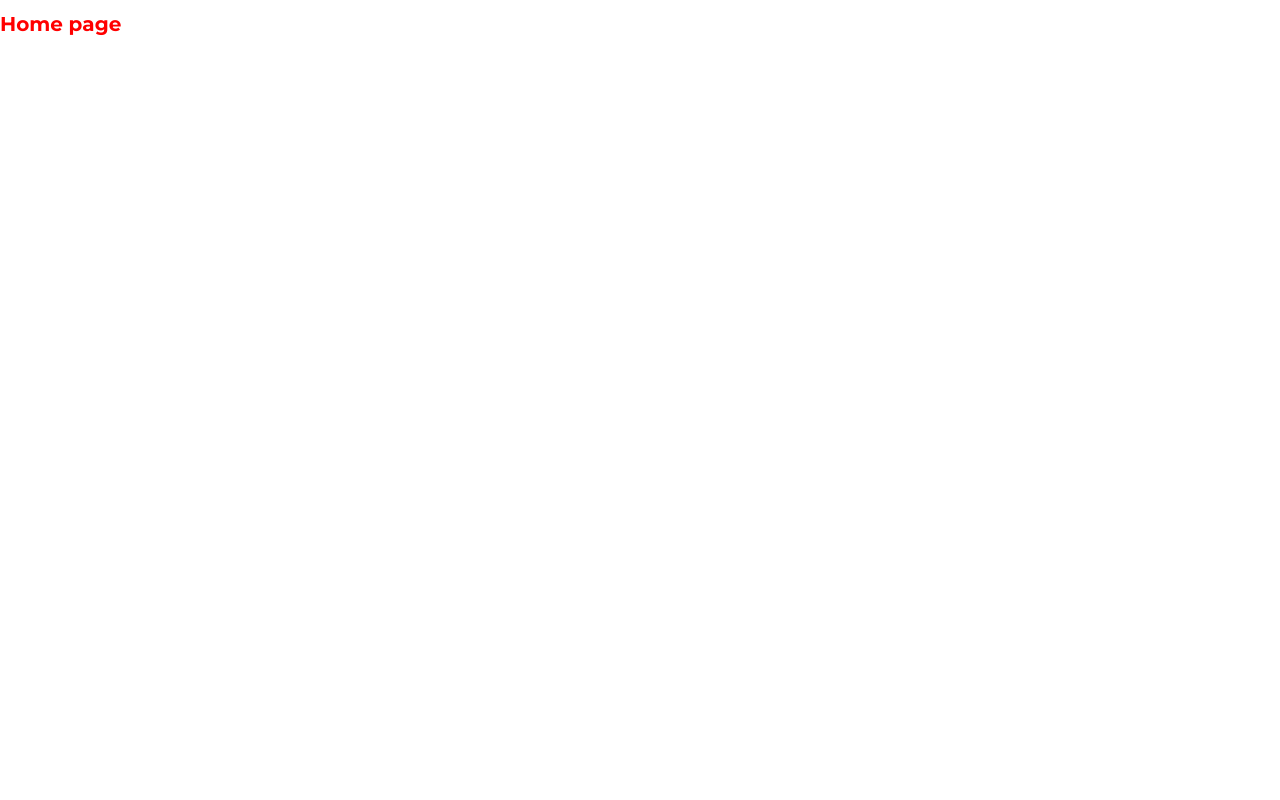
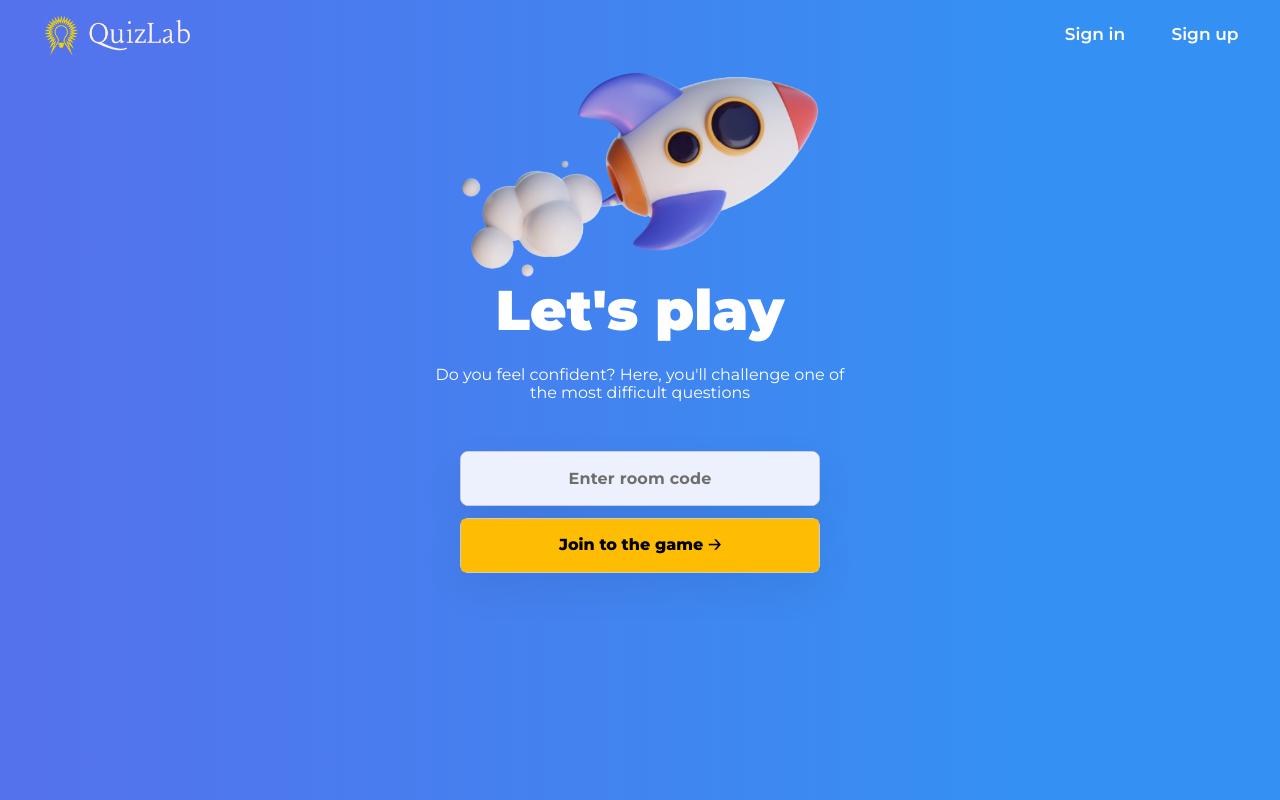
Before and after one commit to Withyou11/kahoot, a React (Create React App) app: page / in a window 1280 px wide. Built offline with nearby package versions, Linux system fonts and the light colour scheme.

Commit message:
homepage screen

```diff
--- a/src/pages/Home/Home.js
+++ b/src/pages/Home/Home.js
@@ -1,9 +1,37 @@
 import classNames from 'classnames/bind';
 import styles from './Home.module.scss';
+import HomepageHeader from './HomepageHeader/HomepageHeader';
+
+import homepage_pic from '~/assets/img/homepage_pic.png';
 
 const cx = classNames.bind(styles);
-function Home() {
-    return <h1 className={cx('heading')}>Home page</h1>;
+function Homepage() {
+    return (
+        <div className={cx('wrapper')}>
+            <HomepageHeader />
+            <div className={cx('content')}>
+                <div className={cx('img-and-slogan')}>
+                    <img src={homepage_pic} alt="Homepage picture" className={cx('homepage_pic')} />
+                    <div className={cx('homepage_slogan')}>Let's play</div>
+                    <div className={cx('homepage_text')}>
+                        Do you feel confident? Here, you'll challenge one of the most difficult questions
+                    </div>
+                </div>
+                <div className={cx('joining-room')}>
+                    <div className={cx('custom-input__wrapper')}>
+                        <input
+                            type="text"
+                            placeholder="Enter room code"
+                            className={cx('custom-input')}
+                        />
+                    </div>
+                    <div className={cx('custom-input__wrapper')}>
+                        <button className={cx('custom-input__button')}>Join to the game 🡢</button>
+                    </div>
+                </div>
+            </div>
+        </div>
+    );
 }
 
-export default Home;
+export default Homepage;
--- a/src/pages/Home/Home.module.scss
+++ b/src/pages/Home/Home.module.scss
@@ -1,9 +1,111 @@
-.heading {
-  color: red;
-  font-size: 2rem; //20px
+.wrapper {
+    width: 100%;
+
+    // background
+    background: #5571ec;
+    background: linear-gradient(0deg, #5571ec 0%, #3590f3 80%);
+    background: -webkit-linear-gradient(0deg, #5571ec 0%, #3590f3 80%);
+    background: -moz-linear-gradient(0deg, #5571ec 0%, #3590f3 80%);
 }
 
 .content {
-  padding: 10px;
-  background: lightblue;
+    width: 100%;
+    height: calc(100vh - 70px);
+    padding: 0 40px;
+
+    display: flex;
+    align-items: center;
+    // justify-items: flex-end;
+    flex-direction: column;
 }
+
+.img-and-slogan {
+    width: 100%;
+    display: flex;
+    flex-direction: column;
+    flex-wrap: wrap;
+    align-items: center;
+}
+
+.homepage_pic {
+    width: 30%;
+    object-fit: contain;
+}
+
+.homepage_slogan {
+    width: 100%;
+    color: white;
+    font-size: 350%;
+    font-weight: 900;
+    text-align: center;
+}
+
+.homepage_text {
+    width: 35%;
+    color: white;
+    font-size: 100%;
+    font-weight: 400;
+    text-align: center;
+    padding: 2% 0;
+}
+
+.joining-room {
+    width: 100%;
+    height: auto;
+    flex-direction: column;
+    display: flex;
+    align-items: center;
+    margin-top: 1%;
+}
+
+.custom-input__wrapper {
+    height: 55px;
+    width: 30%;
+    border-radius: 8px;
+    background: #fff;
+    box-shadow: 0px 16px 42px 0px rgba(0, 0, 0, 0.07);
+    display: flex;
+    align-items: center;
+    border: 1px solid rgb(204, 204, 204);
+    margin-top: 1%;
+}
+
+.custom-input {
+    height: 100%;
+    width: 100%;
+    font-size: 1.6rem;
+    padding: 0 10px 0 10px;
+    flex: 1;
+    border: none;
+    outline: none;
+    border-radius: inherit;
+    letter-spacing: 0.2px;
+    line-height: 1.5;
+    font-weight: 700;
+    text-overflow: ellipsis;
+    overflow: hidden;
+    white-space: nowrap;
+    background-color: #EDF1FD;
+    text-align: center;
+
+    &::placeholder {
+        color: #6E6E6D;
+        text-align: center  ;
+    }
+
+    &__button {
+        cursor: pointer;
+        width: 100%;
+        height: 100%;
+        border-radius: 4px;
+        border: none;
+        background: rgb(254, 189, 2);
+        color: black;
+        font-weight: 750;
+        font-size: 1.6rem;
+
+        &:hover {
+            opacity: 0.8;
+        }
+    }
+}
--- /dev/null
+++ b/src/pages/Home/HomepageHeader/HomepageHeader.js
@@ -0,0 +1,31 @@
+import React from 'react';
+import { useNavigate } from 'react-router-dom';
+import logo from '~/assets/img/logo.png';
+
+import classNames from 'classnames/bind';
+import styles from './HomepageHeader.module.scss';
+
+const cx = classNames.bind(styles);
+
+function HomepageHeader({ questions }) {
+    const navigate = useNavigate();
+
+    return (
+        <div className={cx('wrapper')}>
+            <a href="/" className={cx('logo-link')}>
+                <img src={logo} alt="Logo" className={cx('logo')} />
+            </a>
+
+            <div className={cx('authentication-section')}>
+                <button className={cx('authentication-section__btn', 'authentication-section__btn-sign-in')}>
+                    Sign in
+                </button>
+                <button className={cx('authentication-section__btn', 'authentication-section__btn-sign-up')}>
+                    Sign up
+                </button>
+            </div>
+        </div>
+    );
+}
+
+export default HomepageHeader;
--- /dev/null
+++ b/src/pages/Home/HomepageHeader/HomepageHeader.module.scss
@@ -0,0 +1,56 @@
+%fill-screen {
+    position: fixed;
+    inset: 0;
+}
+
+.wrapper {
+    width: 100%;
+    height: 70px;
+    padding: 0 40px;
+    display: flex;
+    align-items: center;
+    align-content: space-around;
+}
+
+.logo-link {
+    width: 150px;
+    height: 100%;
+}
+
+.logo {
+    width: 100%;
+    height: 100%;
+    object-fit: contain;
+}
+
+.authentication-section {
+    display: flex;
+    margin-left: auto;
+    gap: 40px;
+    &__btn {
+        display: block;
+        height: 50px;
+        min-width: 70px;
+        border: none;
+        outline: none;
+        border-radius: 4px;
+        font-size: 1.7rem;
+        font-weight: 600;
+        cursor: pointer;
+        transition: opacity 0.3s;
+
+        &:hover {
+            opacity: 0.8;
+        }
+
+        &-sign-in {
+            color: #fff;
+            background: rgba(242, 242, 242, 0);
+        }
+
+        &-sign-up {
+            color: #fff;
+            background: rgba(242, 242, 242, 0);
+        }
+    }
+}
```
Also changed, not shown: src/assets/img/homepage_pic.png (added).
